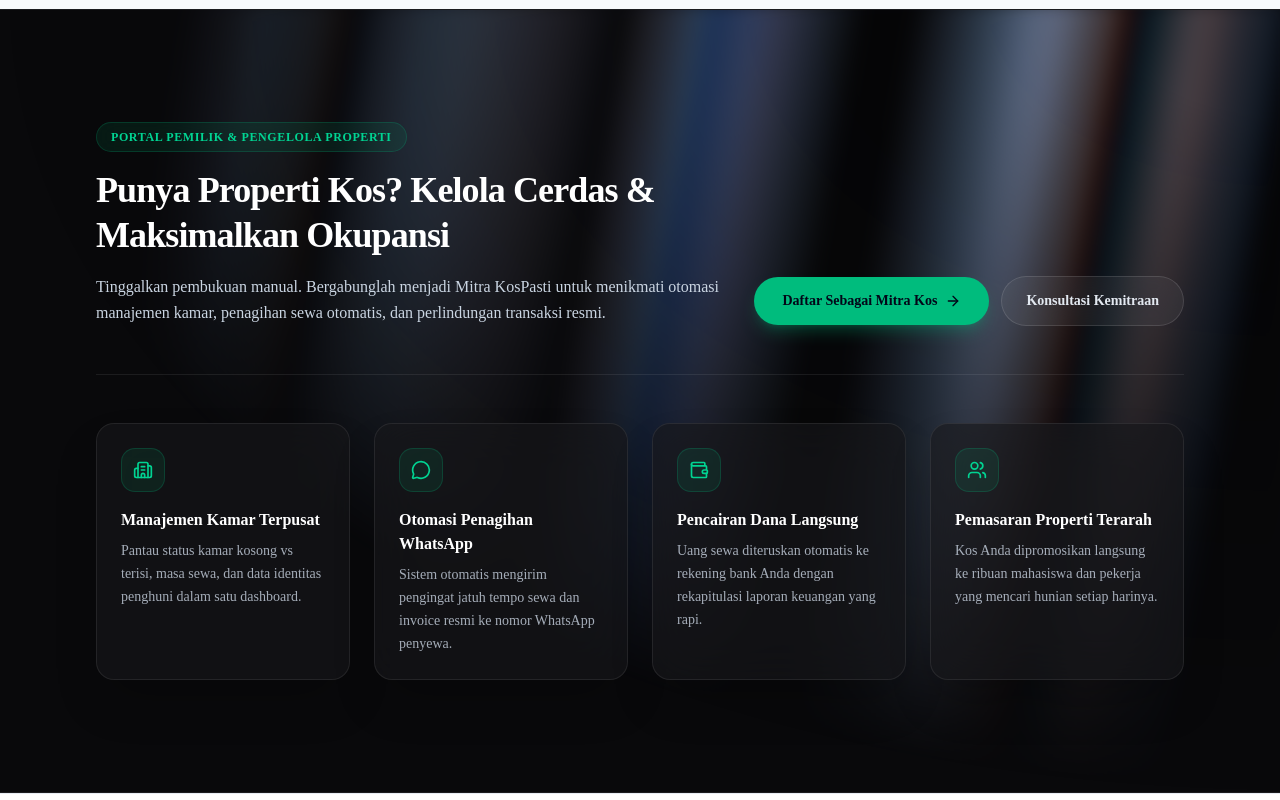
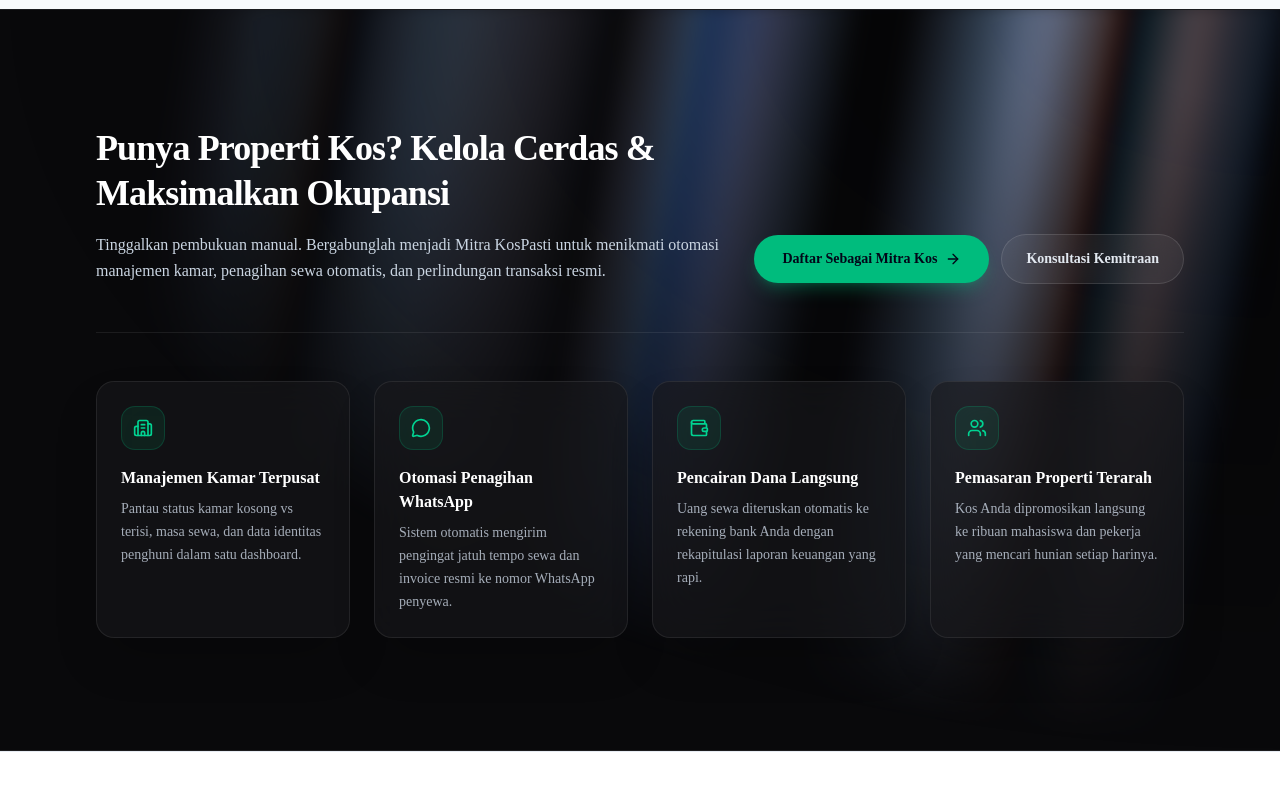
Before and after one commit to dimasferial05-ctrl/kospasti-web-app, a Next.js app: page / in a window 1280 px wide. Shown: the part 4060-4860 px from the top of the page. Built offline with nearby package versions, Linux system fonts and the light colour scheme; no server answers.

Commit message:
style: remove portal badge in PartnerCTASection

```diff
--- a/src/components/landing/PartnerCTASection.tsx
+++ b/src/components/landing/PartnerCTASection.tsx
@@ -49,9 +49,6 @@ export function PartnerCTASection() {
             className="flex flex-col lg:flex-row lg:items-end justify-between gap-8 pb-12 border-b border-white/[0.08]"
           >
             <div className="max-w-2xl">
-              <span className="text-xs font-bold text-emerald-400 tracking-wider uppercase bg-emerald-500/10 border border-emerald-500/20 px-3.5 py-1.5 rounded-full inline-block mb-3 backdrop-blur-md">
-                Portal Pemilik &amp; Pengelola Properti
-              </span>
               <h2 className="text-3xl sm:text-4xl font-extrabold text-white tracking-tight mt-1 leading-tight">
                 Punya Properti Kos? Kelola Cerdas &amp; Maksimalkan Okupansi
               </h2>
```
